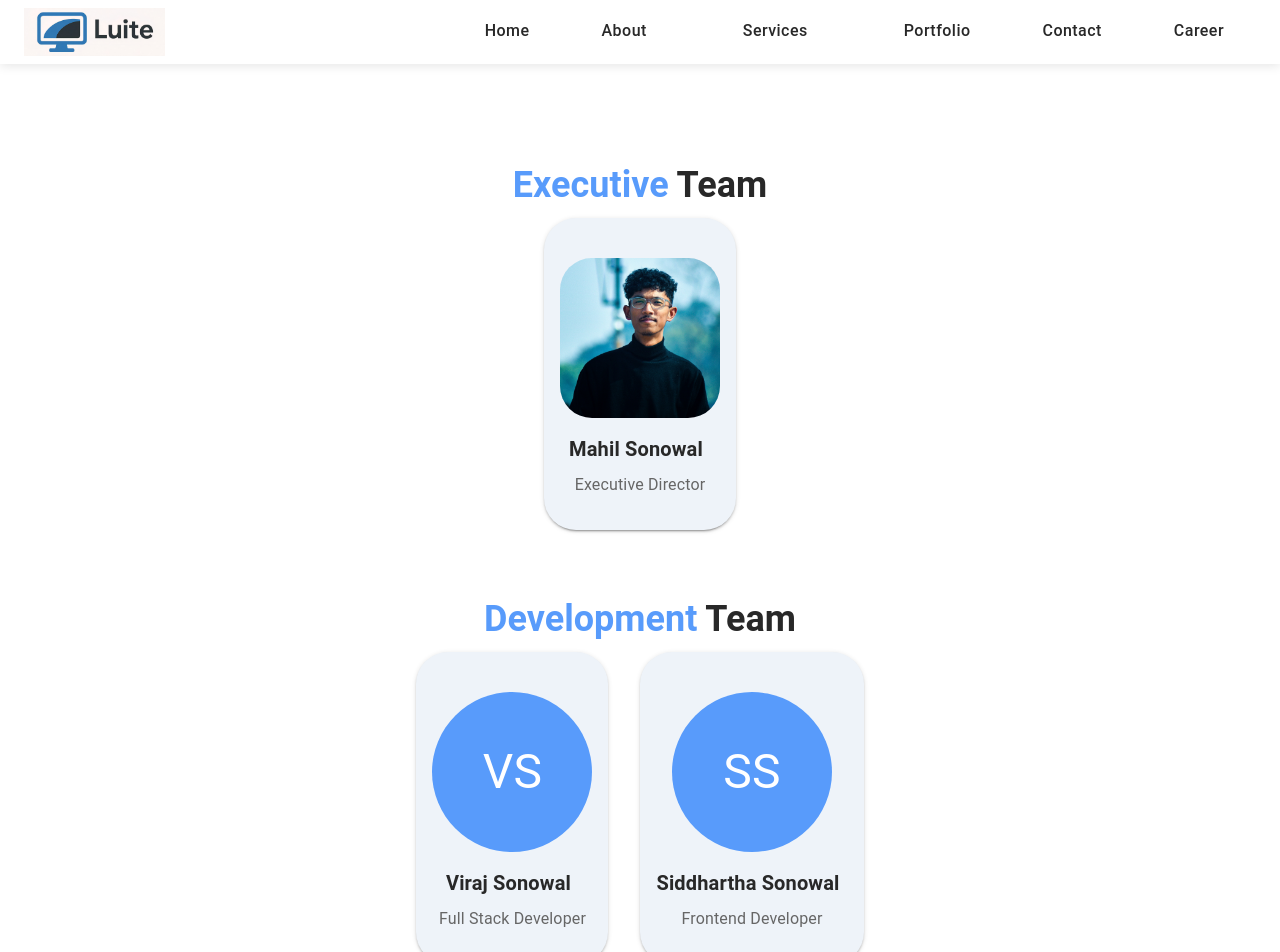
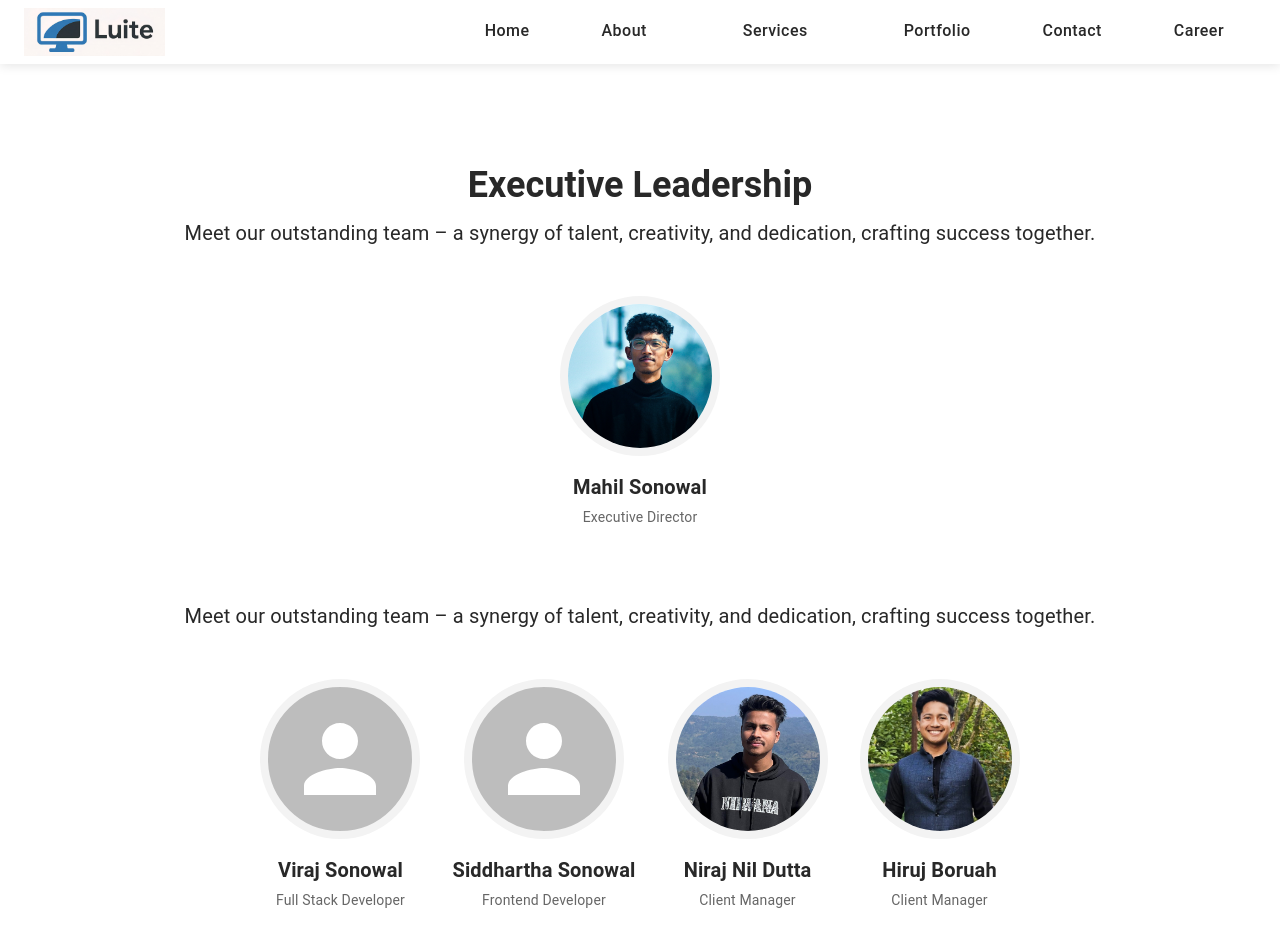
Before and after one commit to luiteteam/LUITE, a React (Vite) app: page /team in a window 1280 px wide. Shown: the top 952 px of the page. Built offline with nearby package versions, Linux system fonts and the light colour scheme; some icons are missing.

Commit message:
Update Team page to include social media links and refactor team member structure. Replace static team sections with dynamic rendering based on team grouping.

```diff
--- a/src/pages/Team.jsx
+++ b/src/pages/Team.jsx
@@ -1,21 +1,24 @@
 import React from 'react';
-import { Box, Typography, Container, Grid, Card, CardContent, Avatar, IconButton } from '@mui/material';
+import { Box, Typography, Container, Grid, Avatar, IconButton } from '@mui/material';
 import LinkedInIcon from '@mui/icons-material/LinkedIn';
+import InstagramIcon from '@mui/icons-material/Instagram';
+import FacebookIcon from '@mui/icons-material/Facebook';
+import XIcon from '@mui/icons-material/X';
 
-const executiveTeam = [
+const teamMembers = [
   {
     name: 'Mahil Sonowal',
     role: 'Executive Director',
     img: '/mahil.jpg',
-    // linkedin: '',
+    linkedin: '',
+    instagram: '',
+    facebook: '',
+    x: '',
+    team: 'Executive Leadership',
   },
-];
-
-const developmentTeam = [
   {
     name: 'Viraj Sonowal',
     role: 'Full Stack Developer',
-
     // linkedin: '',
   },
   {
@@ -24,9 +27,6 @@ const developmentTeam = [
     // img: '',
     // linkedin: '',
   },
-];
-
-const clientTeam = [
   {
     name: 'Niraj Nil Dutta',
     role: 'Client Manager',
@@ -36,85 +36,75 @@ const clientTeam = [
   {
     name: 'Hiruj Boruah',
     role: 'Client Manager',
-    // img: '',
+    img: '/hiruj.jpg',
     // linkedin: '',
   },
 ];
 
 function TeamCard({ member }) {
   return (
-    <Card sx={{ textAlign: 'center', p: 2, boxShadow: 2, borderRadius: 4, maxWidth: 320, mx: 'auto' }}>
-      <Box sx={{ display: 'flex', flexDirection: 'column', alignItems: 'center', pt: 3 }}>
-        {member.img ? (
-          <Avatar src={member.img} alt={member.name} sx={{ width: 160, height: 160, mb: 2, borderRadius: 4 }} />
-        ) : (
-          <Avatar sx={{ width: 160, height: 160, mb: 2, bgcolor: 'primary.main', fontSize: 48 }}>
-            {member.name.split(' ').map((n) => n[0]).join('').toUpperCase()}
-          </Avatar>
-        )}
-        <Box sx={{ display: 'flex', alignItems: 'center', justifyContent: 'center', mb: 1 }}>
-          <Typography variant="h6" sx={{ fontWeight: 700, mr: 1 }}>
+    <Box sx={{ textAlign: 'center', p: 0, background: 'none' }}>
+      <Avatar
+        src={member.img}
+        alt={member.name}
+        sx={{ width: 160, height: 160, mx: 'auto', mb: 2, mt: 0, boxShadow: 0, border: '8px solid #f3f3f3' }}
+      />
+      <Typography variant="h6" sx={{ fontWeight: 700, mb: 0.5 }}>
         {member.name}
       </Typography>
+      <Typography variant="body2" color="text.secondary" sx={{ mb: 1 }}>
+        {member.role}
+      </Typography>
+      <Box sx={{ display: 'flex', justifyContent: 'center', gap: 1 }}>
+        {member.x && (
+          <IconButton href={member.x} target="_blank" rel="noopener noreferrer" size="small" sx={{ color: '#222' }}>
+            <XIcon fontSize="small" />
+          </IconButton>
+        )}
         {member.linkedin && (
-            <IconButton
-              href={member.linkedin}
-              target="_blank"
-              rel="noopener noreferrer"
-              size="small"
-              sx={{ color: '#0A66C2' }}
-            >
-              <LinkedInIcon fontSize="medium" />
+          <IconButton href={member.linkedin} target="_blank" rel="noopener noreferrer" size="small" sx={{ color: '#0A66C2' }}>
+            <LinkedInIcon fontSize="small" />
+          </IconButton>
+        )}
+        {member.instagram && (
+          <IconButton href={member.instagram} target="_blank" rel="noopener noreferrer" size="small" sx={{ color: '#E4405F' }}>
+            <InstagramIcon fontSize="small" />
+          </IconButton>
+        )}
+        {member.facebook && (
+          <IconButton href={member.facebook} target="_blank" rel="noopener noreferrer" size="small" sx={{ color: '#1877F3' }}>
+            <FacebookIcon fontSize="small" />
           </IconButton>
         )}
       </Box>
-        <Typography variant="body1" color="text.secondary" sx={{ mb: 2 }}>
-          {member.role}
-        </Typography>
     </Box>
-    </Card>
   );
 }
 
-function TeamSection({ title, subtitle, members }) {
+function Team() {
+  // Group members by team
+  const teams = Array.from(new Set(teamMembers.map(m => m.team)));
+
   return (
-    <Box sx={{ mb: 8 }}>
+    <Box>
+      <Container sx={{ pt: 8, pb: 4 }}>
+        {teams.map((teamName) => (
+          <Box key={teamName} sx={{ mb: 8 }}>
             <Typography variant="h3" align="center" sx={{ fontWeight: 700, mb: 1 }}>
-        {title}
+              {teamName}
             </Typography>
-      {subtitle && (
             <Typography align="center" variant="h6" sx={{ mb: 6, fontWeight: 400 }}>
-          {subtitle}
+              Meet our outstanding team – a synergy of talent, creativity, and dedication, crafting success together.
             </Typography>
-      )}
             <Grid container spacing={4} justifyContent="center">
-        {members.map((member, idx) => (
-          <Grid item xs={12} sm={6} md={4} key={idx}>
+              {teamMembers.filter(m => m.team === teamName).map((member, idx) => (
+                <Grid item xs={12} sm={6} md={4} lg={3} key={member.name + idx}>
                   <TeamCard member={member} />
                 </Grid>
               ))}
             </Grid>
           </Box>
-  );
-}
-
-function Team() {
-  return (
-    <Box>
-      <Container sx={{ pt: 8, pb: 4 }}>
-        <TeamSection
-          title={<><Box component="span" sx={{ color: 'primary.main', display: 'inline' }}>Executive</Box> Team</>}
-          members={executiveTeam}
-        />
-        <TeamSection
-          title={<><Box component="span" sx={{ color: 'primary.main', display: 'inline' }}>Development</Box> Team</>}
-          members={developmentTeam}
-        />
-        <TeamSection
-          title={<><Box component="span" sx={{ color: 'primary.main', display: 'inline' }}>Client</Box> Team</>}
-          subtitle="Empowering success through seamless coordination and support."
-          members={clientTeam}
-        />
+        ))}
       </Container>
     </Box>
   );
```
Also changed, not shown: public/hiruj.jpg (added), public/logo1.jpg. Lines whose indentation alone changed are shown as unchanged.
